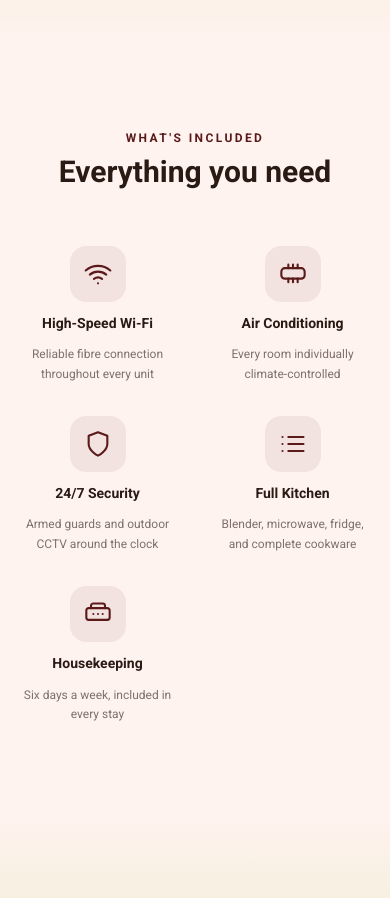
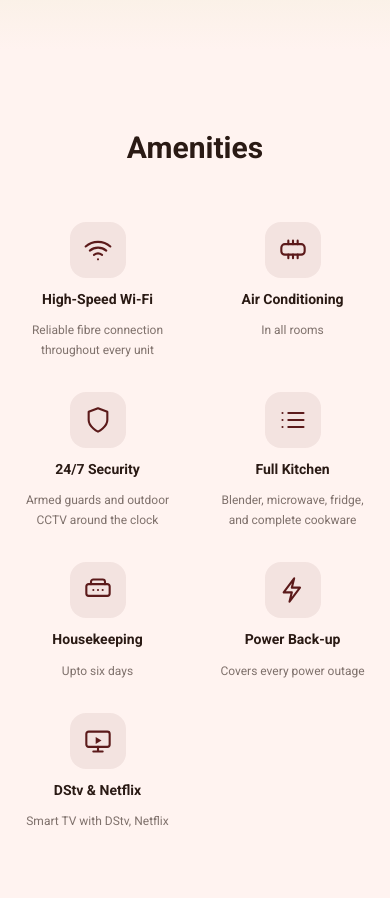
Before and after one commit to Ssali-Remy/ssali-remy.github, a React (Vite) app: page / in a window 390 px wide. Shown: the part 2580-3478 px from the top of the page. Built offline with nearby package versions, Linux system fonts and the light colour scheme.

Commit message:
feat(Home): rename amenities, add Power Back-up + DStv/Netflix, partner slider, drop final CTA

```diff
--- a/src/pages/Home.jsx
+++ b/src/pages/Home.jsx
@@ -115,7 +115,7 @@ const AMENITIES = [
   },
   {
     title: "Air Conditioning",
-    desc: "Every room individually climate-controlled",
+    desc: "In all rooms",
     icon: (
       <svg viewBox="0 0 24 24" fill="none" stroke="currentColor" strokeWidth="1.8" className="w-7 h-7">
         <rect x="2" y="7" width="20" height="9" rx="3" />
@@ -143,12 +143,32 @@ const AMENITIES = [
   },
   {
     title: "Housekeeping",
-    desc: "Six days a week, included in every stay",
+    desc: "Upto six days",
     icon: (
       <svg viewBox="0 0 24 24" fill="none" stroke="currentColor" strokeWidth="1.8" className="w-7 h-7">
         <path d="M20 7H4a2 2 0 00-2 2v6a2 2 0 002 2h16a2 2 0 002-2V9a2 2 0 00-2-2z" />
         <path d="M12 12h.01M8 12h.01M16 12h.01" strokeLinecap="round" />
         <path d="M6 7V5a2 2 0 012-2h8a2 2 0 012 2v2" strokeLinecap="round" />
+      </svg>
+    ),
+  },
+  {
+    title: "Power Back-up",
+    desc: "Covers every power outage",
+    icon: (
+      <svg viewBox="0 0 24 24" fill="none" stroke="currentColor" strokeWidth="1.8" className="w-7 h-7">
+        <path d="M13 2L4 14h7l-2 8 9-12h-7l2-8z" strokeLinejoin="round" strokeLinecap="round" />
+      </svg>
+    ),
+  },
+  {
+    title: "DStv & Netflix",
+    desc: "Smart TV with DStv, Netflix",
+    icon: (
+      <svg viewBox="0 0 24 24" fill="none" stroke="currentColor" strokeWidth="1.8" className="w-7 h-7">
+        <rect x="2" y="4" width="20" height="13" rx="2" />
+        <path d="M8 21h8M12 17v4" strokeLinecap="round" />
+        <path d="M10 8.5l5 3-5 3v-6z" fill="currentColor" stroke="none" />
       </svg>
     ),
   },
@@ -215,7 +235,6 @@ export default function Home() {
   const [mosaicRef,  mosaicInView]  = useInView();
   const [amenRef,    amenInView]    = useInView();
   const [partRef,    partInView]    = useInView();
-  const [ctaRef,     ctaInView]     = useInView();
 
   return (
     <>
@@ -309,14 +328,11 @@ export default function Home() {
       <section style={{ backgroundColor: "#fff3f0" }} className="py-20">
         <div ref={amenRef} className="container-x">
           <div className="text-center mb-14">
-            <p className={`text-xs uppercase tracking-[0.2em] font-semibold text-brand-maroon reveal-up stagger-1${amenInView ? " in-view" : ""}`}>
-              What's included
-            </p>
-            <h2 className={`mt-2 text-3xl sm:text-4xl font-bold text-brand-ink reveal-up stagger-2${amenInView ? " in-view" : ""}`}>
-              Everything you need
+            <h2 className={`text-3xl sm:text-4xl font-bold text-brand-ink reveal-up stagger-1${amenInView ? " in-view" : ""}`}>
+              Amenities
             </h2>
           </div>
-          <div className="grid grid-cols-2 sm:grid-cols-3 lg:grid-cols-5 gap-8">
+          <div className="grid grid-cols-2 sm:grid-cols-3 lg:grid-cols-4 gap-8">
             {AMENITIES.map((a, i) => (
               <div
                 key={a.title}
@@ -345,15 +361,15 @@ export default function Home() {
             <p className={`text-xs uppercase tracking-[0.2em] font-semibold text-brand-maroon reveal-up stagger-1${partInView ? " in-view" : ""}`}>
               Our partners
             </p>
-            <h2 className={`mt-2 text-3xl font-bold text-brand-ink reveal-up stagger-2${partInView ? " in-view" : ""}`}>
-              Trusted by great companies
-            </h2>
           </div>
-          <div className="grid grid-cols-2 md:grid-cols-4 gap-5">
-            {PARTNERS.map((p, i) => (
+        </div>
+        <div className={`reveal-up stagger-2${partInView ? " in-view" : ""}`}>
+          <div className="marquee marquee-left">
+            <div className="marquee-track" style={{ animationDuration: "30s" }}>
+              {[...PARTNERS, ...PARTNERS].map((p, i) => (
                 <div
-                key={p.name}
-                className={`partner-card flex flex-col items-center justify-center bg-white rounded-2xl p-6 shadow-soft min-h-[100px] text-center reveal-up stagger-${i + 1}${partInView ? " in-view" : ""}`}
+                  key={i}
+                  className="partner-card shrink-0 w-56 sm:w-64 flex flex-col items-center justify-center bg-white rounded-2xl p-6 shadow-soft min-h-[100px] text-center"
                 >
                   <span className="font-bold text-brand-ink text-sm">{p.name}</span>
                   <span className="text-xs text-brand-ink/45 mt-1">{p.sub}</span>
@@ -361,38 +377,10 @@ export default function Home() {
               ))}
             </div>
           </div>
+        </div>
       </section>
 
-      <SectionFade from="#f3eed9" to="#fff3f0" />
 
-      {/* CTA — background option 1 */}
-      <section style={{ backgroundColor: "#fff3f0" }} className="py-20">
-        <div ref={ctaRef} className="container-x text-center">
-          <p className={`text-xs uppercase tracking-[0.2em] font-semibold text-brand-maroon reveal-up stagger-1${ctaInView ? " in-view" : ""}`}>
-            Ready to stay?
-          </p>
-          <h2 className={`mt-3 text-3xl sm:text-4xl font-bold text-brand-ink reveal-up stagger-2${ctaInView ? " in-view" : ""}`}>
-            A real conversation, not a checkout
-          </h2>
-          <p className={`mt-4 max-w-lg mx-auto text-brand-ink/65 reveal-up stagger-3${ctaInView ? " in-view" : ""}`}>
-            Pick your dates, then call or WhatsApp directly — we'll confirm everything and share
-            your access code.
-          </p>
-          <div className={`mt-10 flex justify-center gap-4 flex-wrap reveal-up stagger-4${ctaInView ? " in-view" : ""}`}>
-            <Link to="/booking" className="btn-primary">
-              Check availability
-            </Link>
-            <a
-              href={`https://wa.me/${site.contact.whatsappE164}`}
-              target="_blank"
-              rel="noreferrer"
-              className="btn-ghost"
-            >
-              WhatsApp us
-            </a>
-          </div>
-        </div>
-      </section>
     </>
   );
 }
```
Lines whose indentation alone changed are shown as unchanged.
